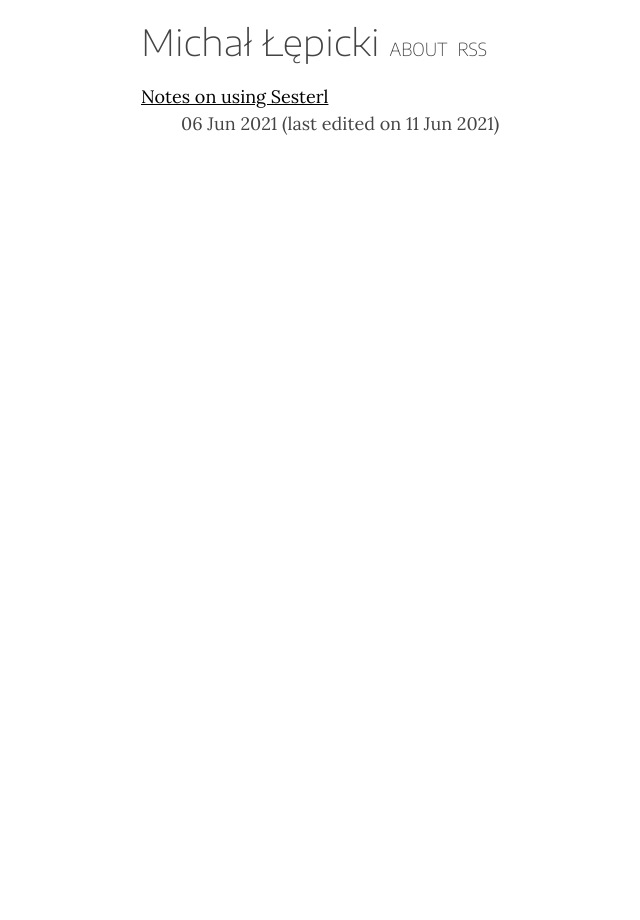
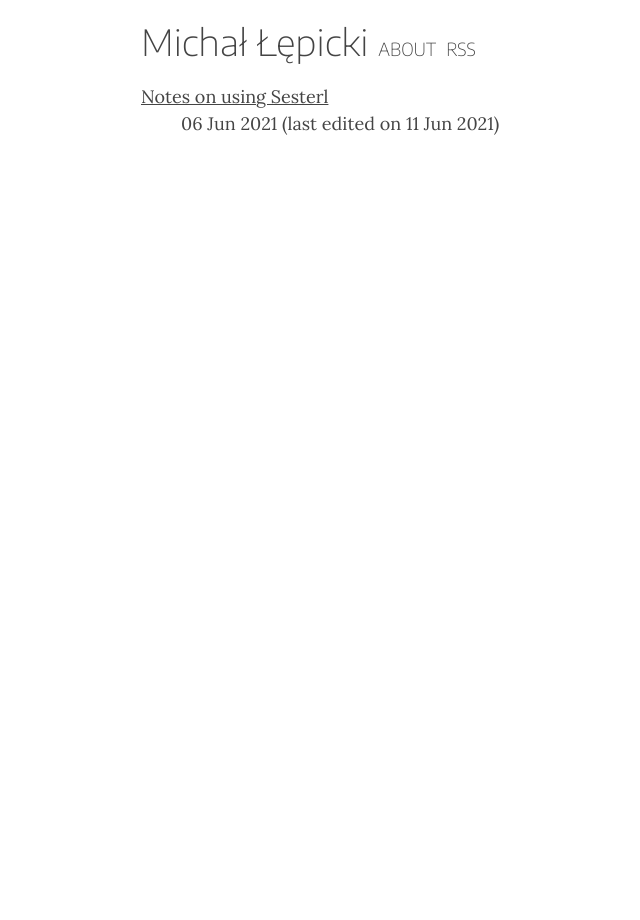
Before and after one commit to michallepicki/blog, a Jekyll site: the page built from index.md, in a window 1280 px wide. Shown: the whole page, without its empty margins (174-814 px from the left). Built offline with Jekyll 4.4.1, drawn with Linux system fonts in a browser that asks for light colours.

Commit message:
more consistent styling across browsers

```diff
--- a/_includes/styles.css
+++ b/_includes/styles.css
@@ -2,6 +2,7 @@
   --content-width: 650px;
   --sans-font: 'Encode Sans', sans-serif;
   --serif-font: 'Lora', serif;
+  --text-color: #444;
 }
 
 /* general typography */
@@ -26,7 +27,7 @@ body {
   font-family: var(--serif-font);
   line-height: 1.5;
   font-size: 18px;
-  color: #444;
+  color: var(--text-color);
   text-size-adjust: none;
 }
 
@@ -38,12 +39,13 @@ h1, h2, h3, h4, h5, h6 {
 }
 
 a {
-  color: #000;
+  color: var(--text-color);
   text-decoration: underline;
+  text-decoration-thickness: 1px;
 }
 
 a:visited {
-  color: unset;
+  color: var(--text-color);
   text-decoration-color: #ccc;
 }
 
@@ -83,12 +85,19 @@ main ul > li {
 header > a > h1,
 header > nav {
   display: inline;
-  font-variation-settings: 'wdth' 125, 'wght' 200;
+  font-variation-settings: 'wdth' 115, 'wght' 200;
 }
 
-header a:not(:hover),
-header a:visited:not(:hover) {
-  color: #444;
+header a:hover, header a:visited:hover {
+  text-decoration: underline;
+  text-decoration-thickness: 1px;
+}
+
+header a:visited:hover {
+  text-decoration-color: #ccc;
+}
+
+header a:not(:hover), header a:visited:not(:hover) {
   text-decoration: none;
 }
 
@@ -107,6 +116,10 @@ header nav a {
   margin-top: 4px;
   font-size: 16px;
   font-style: italic;
+}
+
+#indexdate div {
+  display: inline-block;
 }
 
 .anchor {
--- a/_layouts/default.html
+++ b/_layouts/default.html
@@ -6,14 +6,14 @@ layout: compress
 <!DOCTYPE html>
 <html lang="en">
   <head>
-    <meta charset="utf-8"/>
-    <meta name="viewport" content="width=device-width, initial-scale=1"/>
-    <meta name="author" content="{{ page.author }}"/>
+    <meta charset="utf-8">
+    <meta name="viewport" content="width=device-width, initial-scale=1">
+    <meta name="author" content="{{ page.author }}">
     <title>{% if page.title %}{{ page.title }} - {% endif %}{{ site.title }}</title>
-    <link rel="alternate" type="application/atom+xml" title="{{ site.title }}" href="/feed.xml"/>
-    <link rel="preload" href="/assets/Lora-VF.woff2" as="font" type="font/woff2" crossorigin/>
-    <link rel="preload" href="/assets/Lora-Italic-VF.woff2" as="font" type="font/woff2" crossorigin/>
-    <link rel="preload" href="/assets/EncodeSans.ttf" as="font" type="font/ttf" crossorigin/>
+    <link rel="alternate" type="application/atom+xml" title="{{ site.title }}" href="/feed.xml">
+    <link rel="preload" href="/assets/Lora-VF.woff2" as="font" type="font/woff2" crossorigin>
+    <link rel="preload" href="/assets/Lora-Italic-VF.woff2" as="font" type="font/woff2" crossorigin>
+    <link rel="preload" href="/assets/EncodeSans.ttf" as="font" type="font/ttf" crossorigin>
     <style>{%- capture styles -%}{%- include styles.css -%}{%- endcapture -%}{{ styles | scssify }}</style>
   </head>
   <body>{%- assign nav_pages = site.pages | where_exp:"p","p.nav_order != nil" | sort: 'nav_order' -%}
```
Also changed, not shown: index.md (+1 -1 lines).
